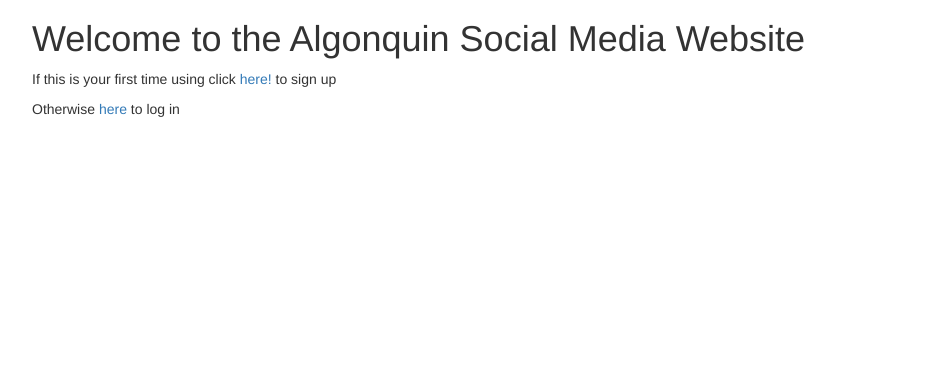
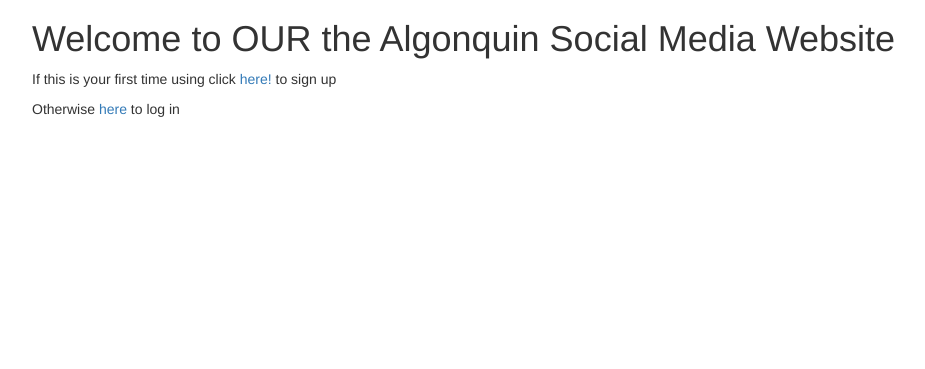
Before and after one commit to shee0049/FinalProject, a PHP site: page / in a window 1280 px wide. Shown: the part 51-420 px from the top of the page, without its empty margins (38-963 px from the left). Run offline with PHP 8.4, Linux system fonts and the light colour scheme; some libraries are stand-ins or nearby versions.

Commit message:
Changed line 12 on index

```diff
--- a/Index.php
+++ b/Index.php
@@ -9,7 +9,7 @@ if (isset($_SESSION["username"])){
 else {
     require 'Common/Header.php';
     echo "<div class='container'>";
-    echo "<h1>Welcome to the Algonquin Social Media Website</h1>";
+    echo "<h1>Welcome to OUR the Algonquin Social Media Website</h1>";
     echo "<p>If this is your first time using click <a href='SignUp.php'>here!</a> to sign up</p>";
     echo "<p>Otherwise <a href='Login.php'>here</a> to log in</p>";
     echo "</div>";
```
